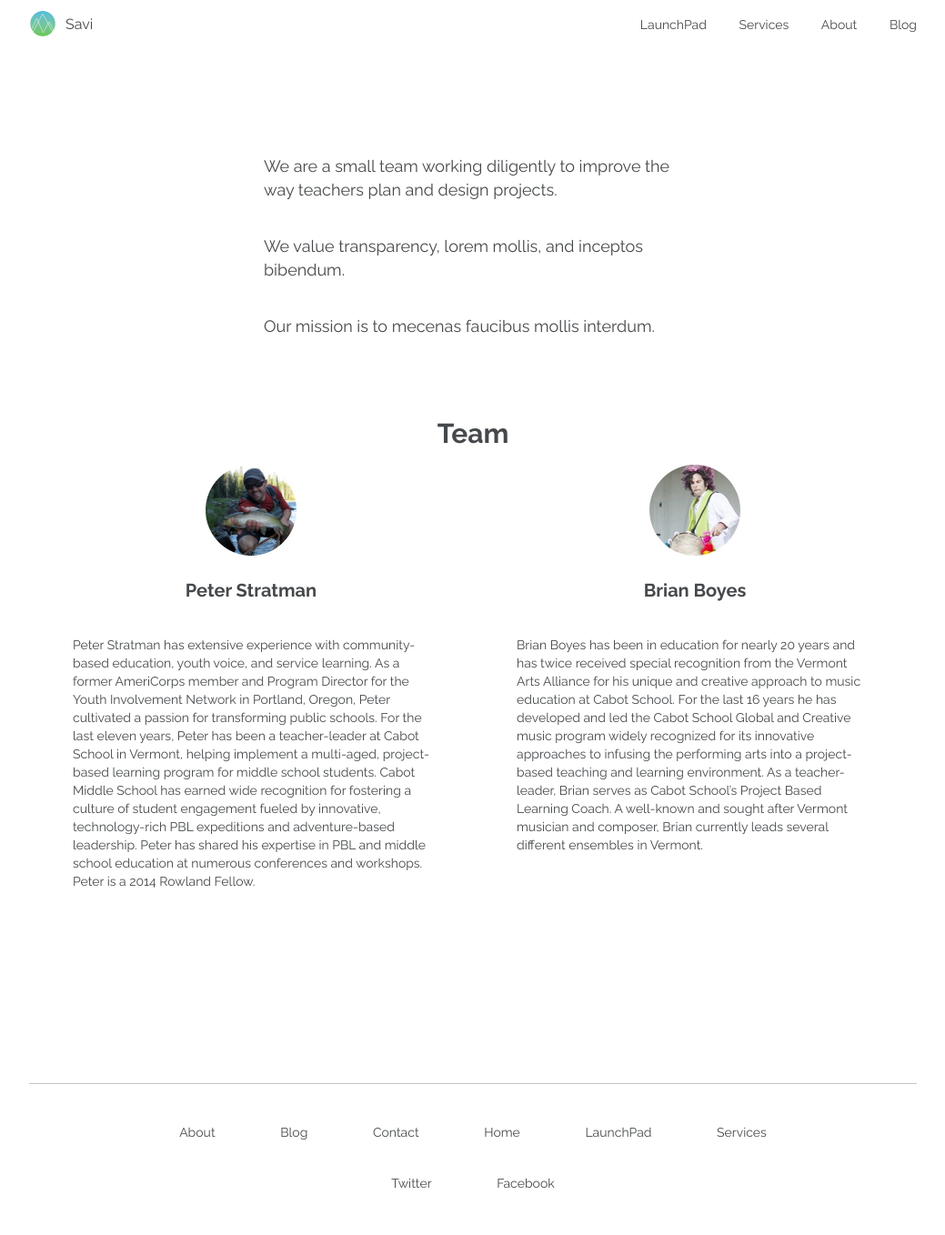
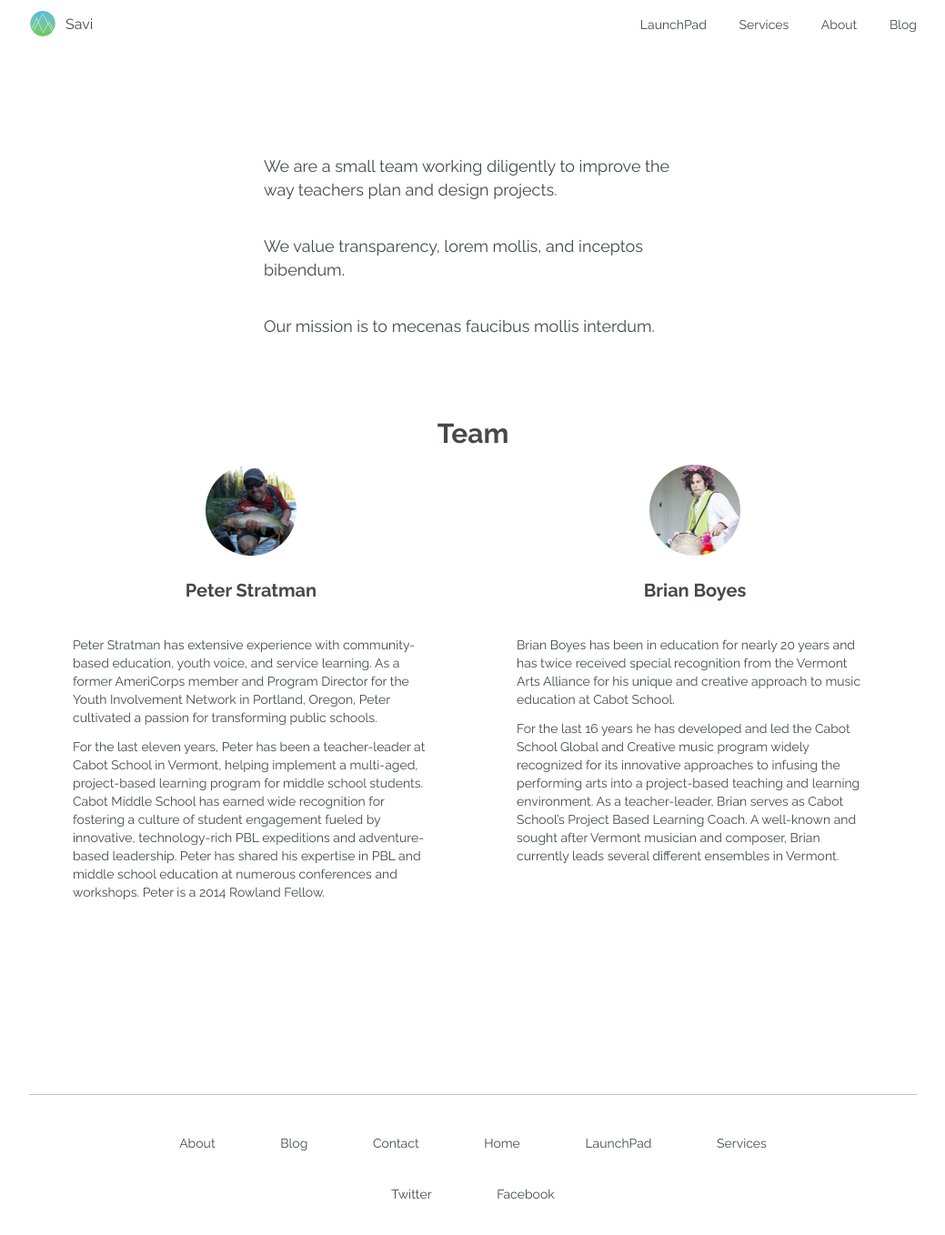
Before and after one commit to savilabs/savilabs.github.io, a Jekyll site: the page built from about.html, in a window 1280 px wide and 1400 px high, scrolled down 364 px. Shown: the top 1358 px of the window at 91% size, without its empty margins (120-1159 px from the left). Built offline with Jekyll 4.4.1, drawn with Linux system fonts in a browser that asks for light colours; nearby versions of some CDN libraries.

Commit message:
Break up About bios into multiple paragraphs
This improves the legibility of the content and enhances the styles to
allow for more paragraphs to be added while maintaining the expected
layout.

```diff
--- a/_sass/_about.scss
+++ b/_sass/_about.scss
@@ -35,8 +35,11 @@
     padding-bottom: $spacing-unit;
   }
 
-  .person__bio {
-    padding-bottom: $spacing-unit--medium;
+  p {
     text-align: left;
+
+    &:last-of-type {
+      padding-bottom: $spacing-unit--medium;
+    }
   }
 }
--- a/about.html
+++ b/about.html
@@ -40,12 +40,16 @@ layout: fw_page
           Peter Stratman
         </h4>
 
-        <p class='person__bio'>
+        <p>
           Peter Stratman has extensive experience with community-based
           education, youth voice, and service learning. As a former
           AmeriCorps member and Program Director for the Youth Involvement
           Network in Portland, Oregon, Peter cultivated a passion for
-          transforming public schools. For the last eleven years, Peter has
+          transforming public schools.
+        </p>
+
+        <p>
+          For the last eleven years, Peter has
           been a teacher-leader at Cabot School in Vermont, helping
           implement a multi-aged, project-based learning program for middle
           school students. Cabot Middle School has earned wide recognition
@@ -67,11 +71,15 @@ layout: fw_page
           Brian Boyes
         </h4>
 
-        <p class='person__bio'>
+        <p>
           Brian Boyes has been in education for nearly 20 years and has
           twice received special recognition from the Vermont Arts Alliance
           for his unique and creative approach to music education at Cabot
-          School. For the last 16 years he has developed and led the Cabot
+          School.
+        </p>
+
+        <p>
+          For the last 16 years he has developed and led the Cabot
           School Global and Creative music program widely recognized for its
           innovative approaches to infusing the performing arts into a
           project-based teaching and learning environment. As a
```
